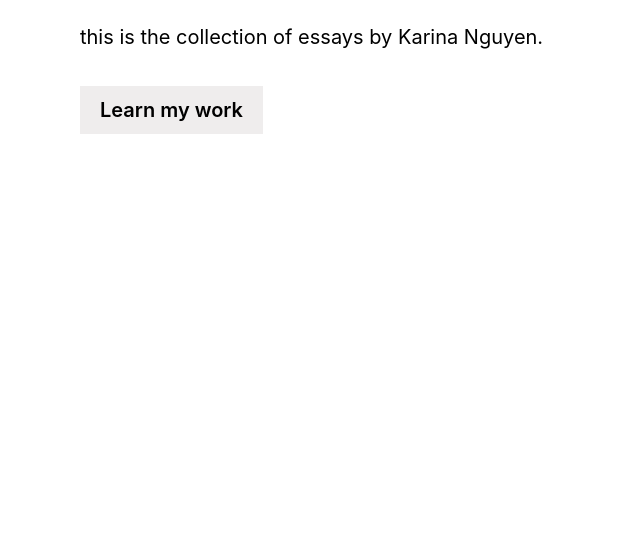
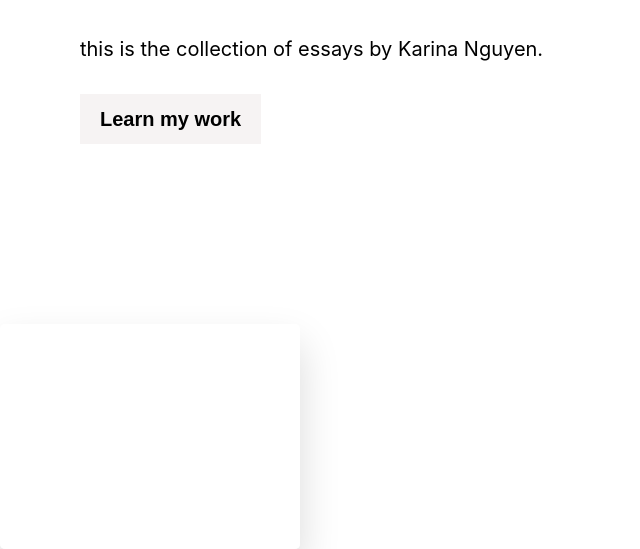
Before and after one commit to karinanguyen/essays-collection, a Gatsby site: page / in a window 1280 px wide. Shown: the part 262-811 px from the top of the page, without its empty margins (0-640 px from the left). Built offline with nearby package versions, Linux system fonts and the light colour scheme; Gatsby itself is replaced by a stand-in of ours.

Commit message:
Card component

```diff
--- /dev/null
+++ b/src/components/Card.css
@@ -0,0 +1,38 @@
+.Card {
+    width: 300px;
+    height: 225px;
+    position: relative;
+    overflow: hidden;
+    border-radius: 5px;
+    box-shadow: 0 20px 40px rgba(0,0,0,0.15);
+    display: grid;
+    grid-template-rows: 1fr 1fr;
+    transition: 0.5s;
+
+    /* outline-width: 1px;
+    border-width: 1px;
+    outline-style: solid;
+    outline-color: rgb(214, 210, 210); */
+}
+
+.Card:hover{
+    transform: scale(1.1, 1.1);
+    box-shadow: 0 30px 60px rgba(0,0,0,0.5);
+}
+
+.Card img{
+    position: absolute;
+    top:0;
+    height: 110%;
+}
+
+.Card h3{
+    font-size: 18px;
+    margin: 20px 0 0 20px;
+    width: 190px;
+}
+
+.Card p{
+    align-self: end;
+    margin: 0 0 20px 20px;
+}
--- /dev/null
+++ b/src/components/Card.js
@@ -0,0 +1,12 @@
+import React from 'react'
+import './Card.css'
+
+const Card = props =>(
+    <div className ="Card">
+        <img src={props.image} />
+        <h3>{props.title}</h3>
+        <p>{props.text}</p>
+    </div>
+)
+
+export default Card
--- a/src/components/layout.css
+++ b/src/components/layout.css
@@ -12,20 +12,44 @@ a {
   font-weight: 600;
 }
 
+/* .Hero{
+  position: relative;
+} */
+
 .HeroGroup{
   margin: 10 auto;
   /* max-width: 500px;  */
   padding: 180px 80px;
 }
 
-.Hero a{
-  line-height: 4;
-  color: black;
-  background: rgba(233, 229, 229, 0.7);
-  padding: 12px 20px;
+p{
+  line-height: 2.5;
 }
 
-@media (max-width: 800px){
+.Hero button{
+  line-height: 2.5;
+  border: none;
+  outline: none;
+  font-weight: 600;
+  font-size: 20px;
+  color: black;
+  background: rgba(243, 238, 238, 0.7);
+  padding: 0px 20px;
+  transition: 0.15s cubic-bezier(0.2, 0.8, 0.2, 1);
+  cursor:pointer;
+}
+
+.Hero button:hover{
+  background: rgb(0, 0, 0);
+  color: white;
+  transform: translateY(-2px)
+  /* transform: translateY(-3px)
+  animation: HeroAnimation 3s 0.2s forwards cubic-bezier(0.2, 0.8, 0.2, 1);
+  opacity:0; */
+}
+
+
+/* @media (max-width: 900px){
   .HeroGroup {
     padding: 150px 50px
   }
@@ -37,4 +61,23 @@ a {
   .Hero p{
     font-size: 20px;
   }
+} */
+
+
+@keyframes HeroAnimation{
+  0%{
+    opacity: 0;
+    transform: translateY(20px);
+  }
+
+  100%{
+    opacity: 1;
+    transform: translateY(0px);
+  }
 }
+
+.Hero svg{
+  position: absolute;
+  bottom: 0;
+  left:0;
+}
--- a/src/pages/index.js
+++ b/src/pages/index.js
@@ -4,6 +4,7 @@ import { Link } from "gatsby"
 import Layout from "../components/layout"
 import Image from "../components/image"
 import SEO from "../components/seo"
+import Card from "../components/Card"
 
 const IndexPage = () => (
   <div>
@@ -15,9 +16,28 @@ const IndexPage = () => (
        {/* <div style={{ maxWidth: `300px`, marginBottom: `1.45rem` }}>
        <Image />
         </div>*/}
-      <Link to="https://www.karinanguyen.co/">Learn my work</Link>
+      <Link to="https://www.karinanguyen.co/"><button>Learn my work</button></Link>
+      <svg width="100%" height="172" viewBox="0 0 2560 172" fill="none" xmlns="http://www.w3.org/2000/svg">
+        <path fill="black">
+          <animate repeatCount="indefinite" fill="freeze"
+          attributeName="d" dur="10s"
+          values="M0 25.9086C277 84.5821 433 65.736 720 25.9086C934.818 -3.9019 1214.06 -5.23669 1442 8.06597C2079 45.2421 2208 63.5007 2560 25.9088V171.91L0 171.91V25.9086Z;
+          M0 87.1596C316 87.1597 444 160 884 52.0001C1324 -55.9999 1320.29 34.966 1538 71.251C1814 117.251 2156 189.252 2560 87.1597V233.161L0 233.161V87.1596Z;
+          M0 53.6584C158 11.0001 213 0 363 0C513 0 855.555 115.001 1154 115.001C1440 115.001 1626 -38.0004 2560 53.6585V199.66L0 199.66V53.6584Z;
+          M0 25.9086C277 84.5821 433 65.736 720 25.9086C934.818 -3.9019 1214.06 -5.23669 1442 8.06597C2079 45.2421 2208 63.5007 2560 25.9088V171.91L0 171.91V25.9086Z;
+          ">
+          </animate>
+        </path>
+      </svg>
       {/* <Link to="/using-typescript/">Medium</Link> */}
       </div>
+    </div>
+
+    <div className="Cards">
+      <Card
+        title="Essay Categories"
+        text="12 sections"
+        image={require('../images/white.png')} />
     </div>
   </div>
 )
```
Also changed, not shown: src/images/white.png (added).
